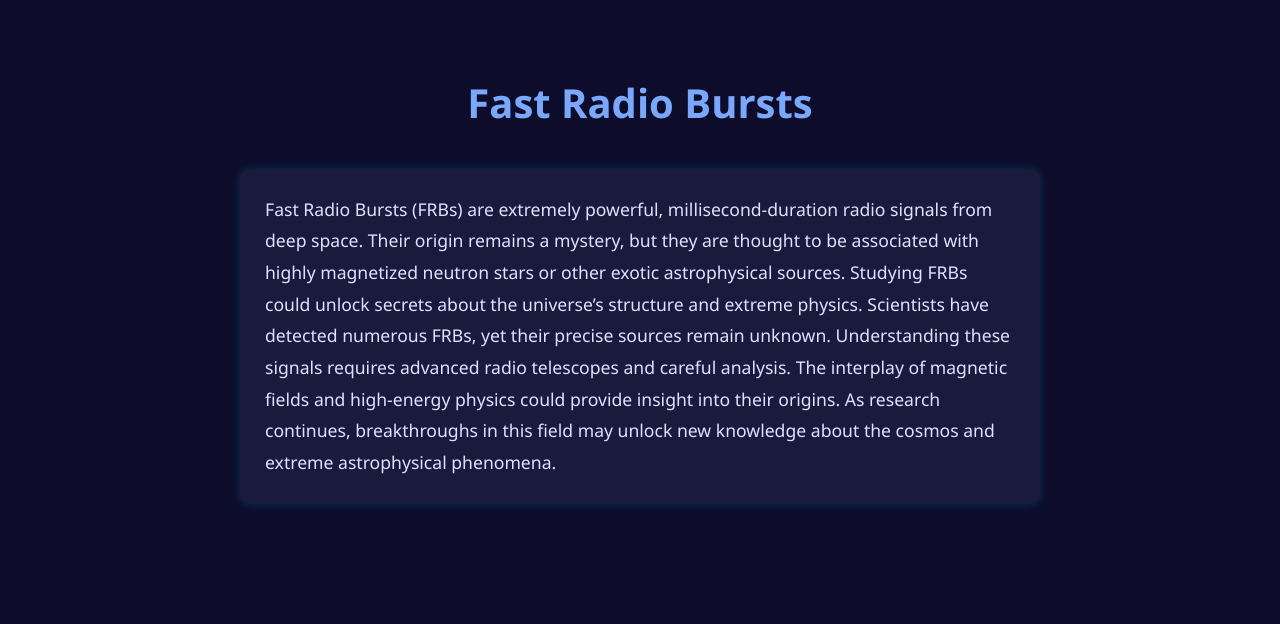
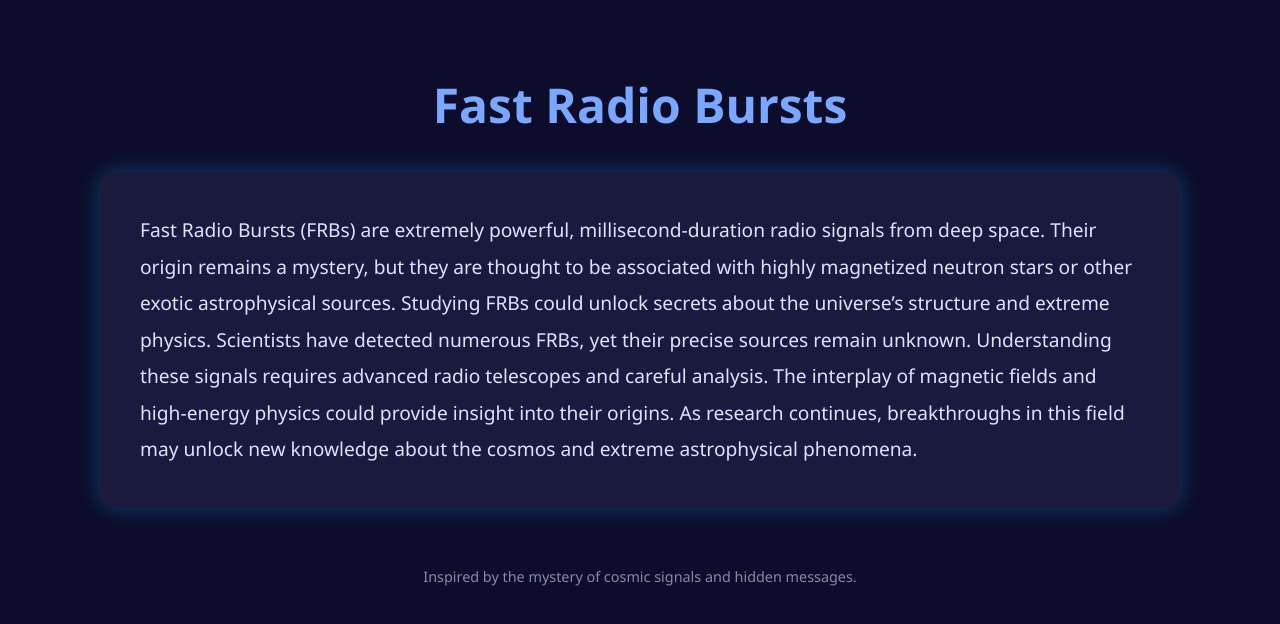
Before and after one commit to morgan-morehouse/fast-radio-bursts, a plain HTML site: page index.html in a window 1280 px wide. Drawn offline with Linux system fonts and the light colour scheme.

Commit message:
Update index.html
new update 2

```diff
--- a/index.html
+++ b/index.html
@@ -5,42 +5,49 @@
   <meta name="viewport" content="width=device-width, initial-scale=1.0" />
   <title>Fast Radio Bursts</title>
   <style>
-    body {
+    html, body {
+      height: 100%;
+      margin: 0;
+      padding: 0;
       font-family: 'Segoe UI', Tahoma, Geneva, Verdana, sans-serif;
       background-color: #0d0d2b;
       color: #e0e0ff;
-      max-width: 800px;
-      margin: auto;
-      padding: 40px 20px;
-      line-height: 1.8;
+      overflow-x: hidden;
+    }
+
+    body {
+      display: flex;
+      flex-direction: column;
+      align-items: center;
+      justify-content: flex-start;
+      padding: 5vh 5vw;
     }
 
     h1 {
+      color: #7aa7ff;
+      font-size: 3em;
       text-align: center;
-      color: #7aa7ff;
-      font-size: 2.5em;
-      margin-bottom: 30px;
+      width: 100%;
+      margin-bottom: 2vh;
     }
 
-    .highlight {
-      font-weight: bold;
-      color: #7aa7ff;
+    #astro-text {
+      background-color: #1a1a3d;
+      padding: 40px;
+      border-radius: 15px;
+      box-shadow: 0 0 20px rgba(0, 191, 255, 0.3);
+      font-size: 1.2em;
+      line-height: 1.9;
+      width: 100%;
+      max-width: 1000px;
     }
 
     .hidden-letter {
-      transition: color 0.2s ease-in-out;
+      transition: color 0.3s ease-in-out;
     }
 
     .flash {
       color: #00bfff;
-    }
-
-    #astro-text {
-      background-color: #1a1a3d;
-      padding: 25px;
-      border-radius: 10px;
-      box-shadow: 0 0 10px rgba(0, 191, 255, 0.2);
-      font-size: 1.1em;
     }
 
     footer {
@@ -61,6 +68,10 @@
     fields and high-energy physics could provide insight into their origins. As research continues, breakthroughs in this field may unlock
     new knowledge about the cosmos and extreme astrophysical phenomena.
   </p>
+
+  <footer>
+    Inspired by the mystery of cosmic signals and hidden messages.
+  </footer>
 
   <script>
     document.addEventListener("DOMContentLoaded", function () {
```
